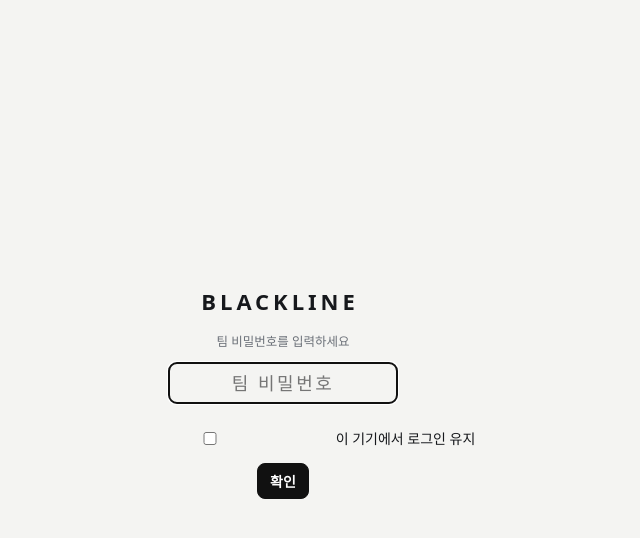
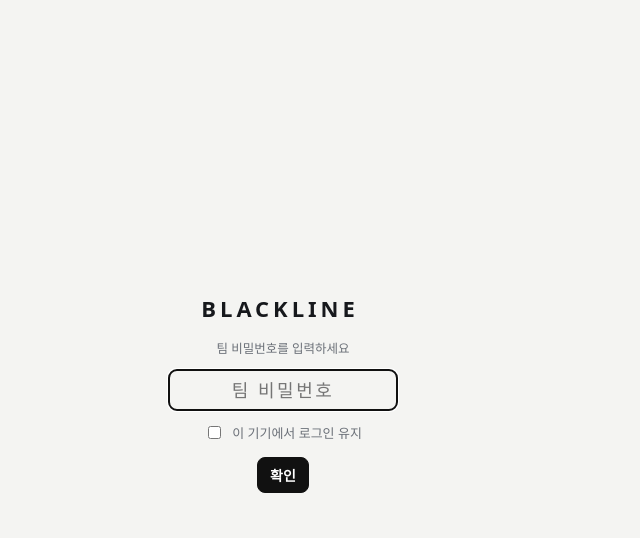
Before and after one commit to starha2015-svg/starha2015-svg.github.io, a plain HTML site: page blackline-schedule/index.html in a window 1280 px wide. Shown: the whole page, without its empty margins (357-997 px from the left). Drawn offline with Linux system fonts and the light colour scheme.

Commit message:
blackline-schedule: 잠금 화면 체크박스 정렬 수정

```diff
--- a/blackline-schedule/index.html
+++ b/blackline-schedule/index.html
@@ -59,6 +59,8 @@ input,textarea{width:100%;font:inherit;padding:8px;border:1px solid var(--bd);bo
 .chk{display:flex;align-items:center;gap:8px;margin-top:12px;color:var(--tx);font-size:14px}.chk input{width:auto}
 #lock{position:fixed;inset:0;background:var(--bg);display:flex;align-items:center;justify-content:center;flex-direction:column;gap:12px;z-index:9;padding:20px}
 #lock input{width:230px;text-align:center;font-size:18px;letter-spacing:.14em}
+#lock .chk{margin-top:0;font-size:13px;color:var(--mu);justify-content:center}
+#lock .chk input{width:auto;font-size:14px;letter-spacing:normal}
 .note{color:var(--mu);font-size:12px;padding:0 14px 20px;max-width:1300px;margin:auto}
 /* 서버 동기화 상태 */
 .sync{font-size:12px;color:var(--mu);border:1px solid var(--bd);border-radius:20px;padding:4px 10px;white-space:nowrap}
```
